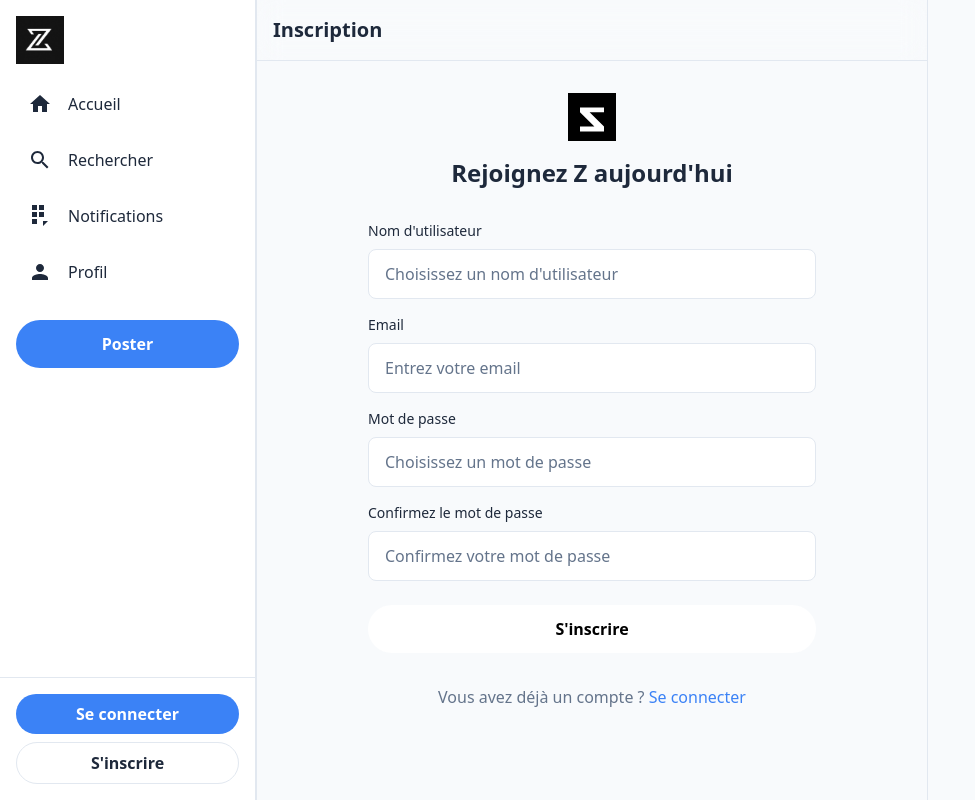
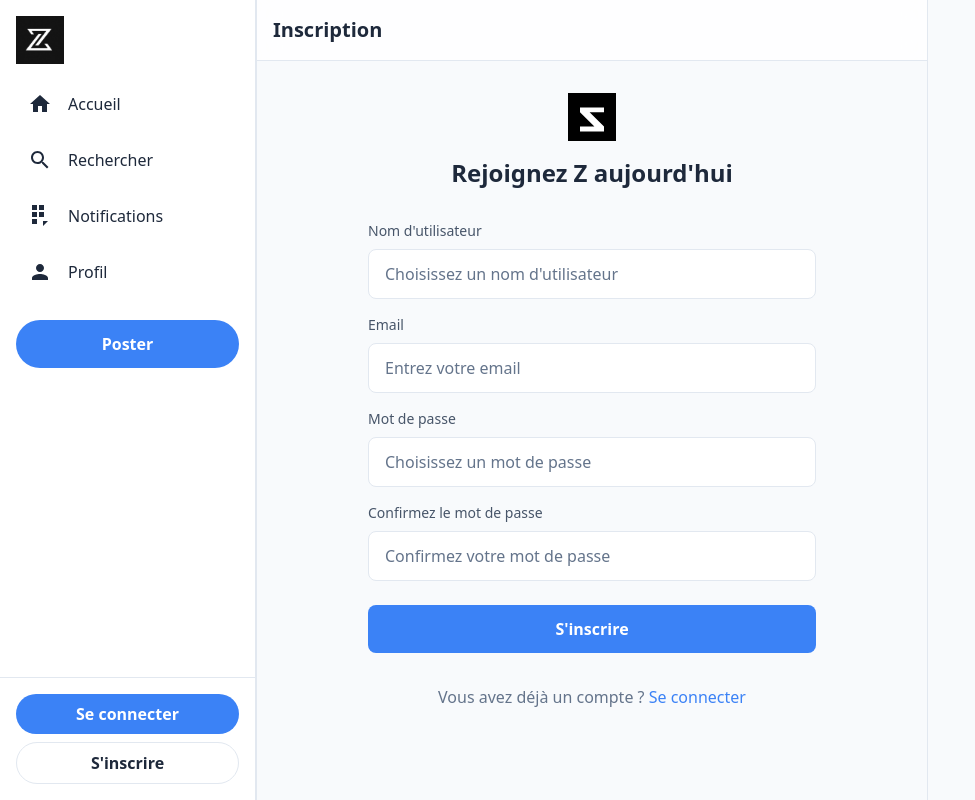
Before and after one commit to Nelo0o/django-social-media, a Django app: page /register/ in a window 1280 px wide. Shown: the whole page, without its empty margins (0-975 px from the left). Run offline with Django 5.2, Linux system fonts and the light colour scheme; some libraries are stand-ins or nearby versions.

Commit message:
text colors fix

```diff
--- a/social_media/templates/register.html
+++ b/social_media/templates/register.html
@@ -7,8 +7,8 @@
 <!-- Main Content Area -->
 <div class="flex-1 max-w-2xl border-x border-x-border">
     <!-- Header -->
-    <div class="sticky top-0 bg-x-black/80 backdrop-blur-md border-b border-x-border p-4">
-        <h1 class="text-xl font-bold">Inscription</h1>
+    <div class="sticky top-0 bg-x-white/80 backdrop-blur-md border-b border-x-border p-4">
+        <h1 class="text-xl font-bold text-x-text">Inscription</h1>
     </div>
 
     <!-- Registration Form -->
@@ -17,7 +17,7 @@
             <!-- Logo -->
             <div class="text-center mb-8">
                 <img src="{% static 'images/logo-z.svg' %}" alt="Z" class="w-12 h-12 mx-auto mb-4">
-                <h2 class="text-2xl font-bold mb-2">Rejoignez Z aujourd'hui</h2>
+                <h2 class="text-2xl font-bold mb-2 text-x-text">Rejoignez Z aujourd'hui</h2>
             </div>
 
             <!-- Form -->
@@ -36,58 +36,58 @@
 
                 <div class="space-y-4">
                     <div>
-                        <label for="{{ form.username.id_for_label }}" class="block text-sm font-medium text-x-light-gray mb-2">
+                        <label for="{{ form.username.id_for_label }}" class="block text-sm font-medium text-x-dark-gray mb-2">
                             Nom d'utilisateur
                         </label>
                         <input type="text"
                                name="{{ form.username.name }}"
                                id="{{ form.username.id_for_label }}"
-                               class="w-full px-4 py-3 bg-x-black border border-x-border rounded-lg text-white placeholder-x-gray focus:outline-none focus:border-x-blue focus:ring-1 focus:ring-x-blue transition-colors"
+                               class="w-full px-4 py-3 bg-x-white border border-x-border rounded-lg text-x-text placeholder-x-gray focus:outline-none focus:border-x-blue focus:ring-1 focus:ring-x-blue transition-colors"
                                placeholder="Choisissez un nom d'utilisateur"
                                {% if form.username.value %}value="{{ form.username.value }}"{% endif %}
                                required>
                     </div>
 
                     <div>
-                        <label for="{{ form.email.id_for_label }}" class="block text-sm font-medium text-x-light-gray mb-2">
+                        <label for="{{ form.email.id_for_label }}" class="block text-sm font-medium text-x-dark-gray mb-2">
                             Email
                         </label>
                         <input type="email"
                                name="{{ form.email.name }}"
                                id="{{ form.email.id_for_label }}"
-                               class="w-full px-4 py-3 bg-x-black border border-x-border rounded-lg text-white placeholder-x-gray focus:outline-none focus:border-x-blue focus:ring-1 focus:ring-x-blue transition-colors"
+                               class="w-full px-4 py-3 bg-x-white border border-x-border rounded-lg text-x-text placeholder-x-gray focus:outline-none focus:border-x-blue focus:ring-1 focus:ring-x-blue transition-colors"
                                placeholder="Entrez votre email"
                                {% if form.email.value %}value="{{ form.email.value }}"{% endif %}
                                required>
                     </div>
 
                     <div>
-                        <label for="{{ form.password1.id_for_label }}" class="block text-sm font-medium text-x-light-gray mb-2">
+                        <label for="{{ form.password1.id_for_label }}" class="block text-sm font-medium text-x-dark-gray mb-2">
                             Mot de passe
                         </label>
                         <input type="password"
                                name="{{ form.password1.name }}"
                                id="{{ form.password1.id_for_label }}"
-                               class="w-full px-4 py-3 bg-x-black border border-x-border rounded-lg text-white placeholder-x-gray focus:outline-none focus:border-x-blue focus:ring-1 focus:ring-x-blue transition-colors"
+                               class="w-full px-4 py-3 bg-x-white border border-x-border rounded-lg text-x-text placeholder-x-gray focus:outline-none focus:border-x-blue focus:ring-1 focus:ring-x-blue transition-colors"
                                placeholder="Choisissez un mot de passe"
                                required>
                     </div>
 
                     <div>
-                        <label for="{{ form.password2.id_for_label }}" class="block text-sm font-medium text-x-light-gray mb-2">
+                        <label for="{{ form.password2.id_for_label }}" class="block text-sm font-medium text-x-dark-gray mb-2">
                             Confirmez le mot de passe
                         </label>
                         <input type="password"
                                name="{{ form.password2.name }}"
                                id="{{ form.password2.id_for_label }}"
-                               class="w-full px-4 py-3 bg-x-black border border-x-border rounded-lg text-white placeholder-x-gray focus:outline-none focus:border-x-blue focus:ring-1 focus:ring-x-blue transition-colors"
+                               class="w-full px-4 py-3 bg-x-white border border-x-border rounded-lg text-x-text placeholder-x-gray focus:outline-none focus:border-x-blue focus:ring-1 focus:ring-x-blue transition-colors"
                                placeholder="Confirmez votre mot de passe"
                                required>
                     </div>
                 </div>
 
                 <button type="submit"
-                        class="w-full bg-white text-black font-bold py-3 px-6 rounded-full hover:bg-gray-200 transition-colors">
+                        class="w-full bg-x-blue hover:bg-x-blue-hover text-x-white font-bold py-3 px-4 rounded-lg transition-colors duration-200">
                     S'inscrire
                 </button>
             </form>
```
Also changed, not shown: social_media/templates/login.html (+11 -12 lines).
